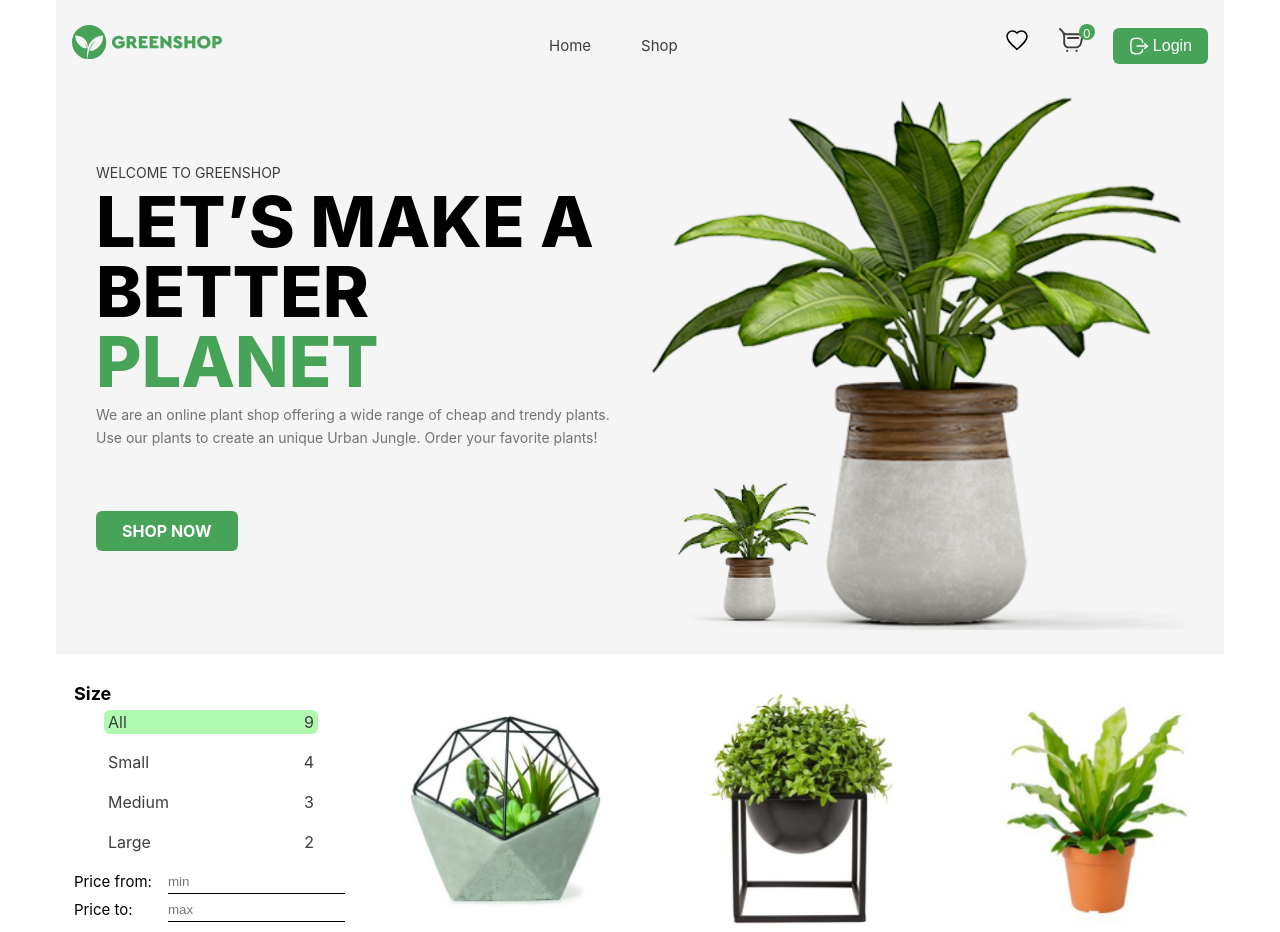
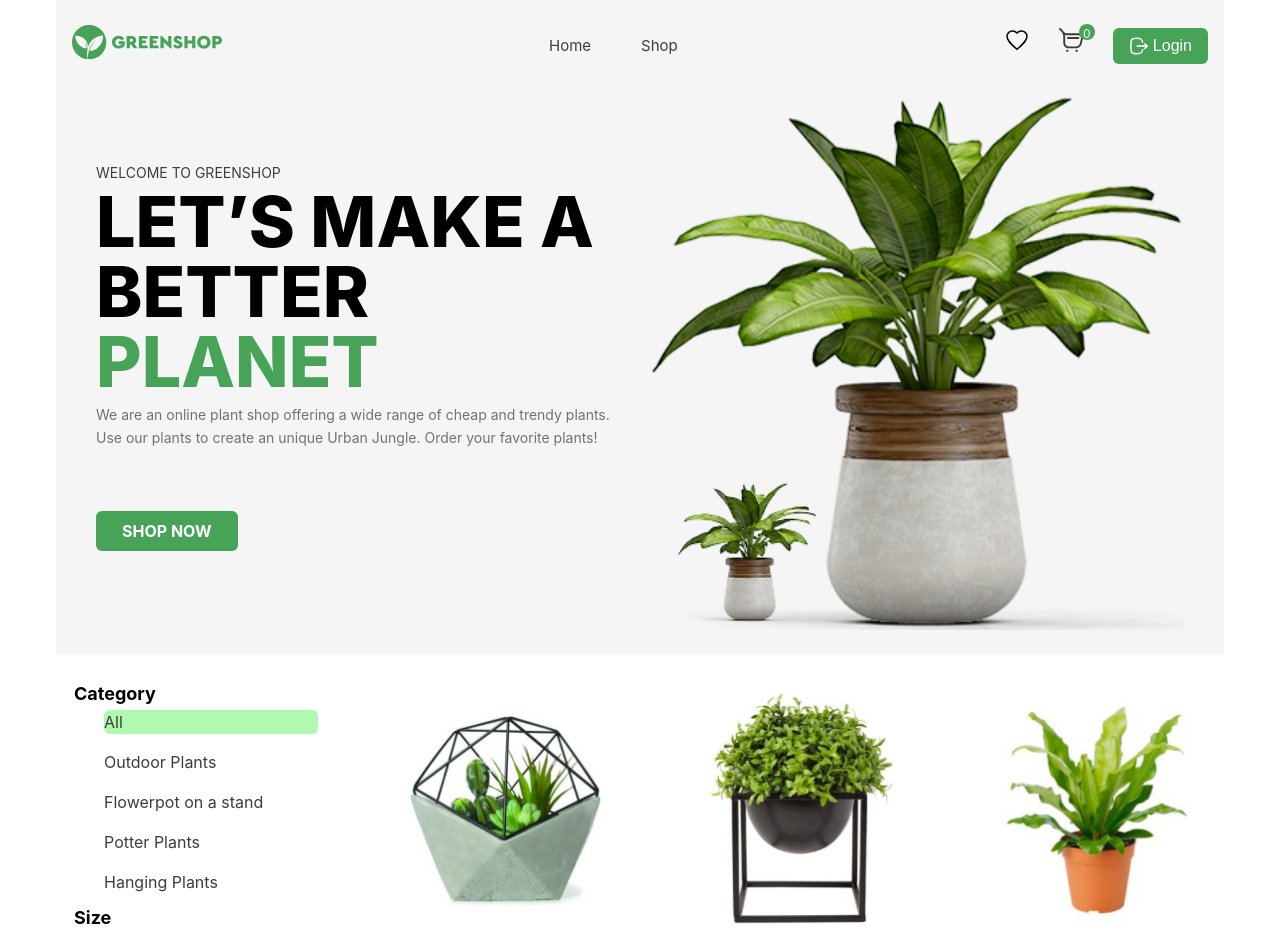
Before and after one commit to Skippy-hub/PlantsDzVue, a Vue app: page / in a window 1280 px wide. Shown: the top 932 px of the page. Built offline with nearby package versions, Linux system fonts and the light colour scheme.

Commit message:
add filter 'category'

```diff
--- a/public/Plants.json
+++ b/public/Plants.json
@@ -5,7 +5,7 @@
         "title": "Barberton Daisy",
         "price": "119.00",
         "size": "large",
-        "category": "Potter Plants"
+        "category": "Outdoor Plants"
     },
     {
         "id": 2,
@@ -13,7 +13,7 @@
         "title": "Angel Wing Begonia",
         "price": "169.00",
         "size": "medium",
-        "category": "Potter Plants"
+        "category": "Flowerpot on a stand"
     },
     {
         "id": 3,
@@ -53,7 +53,7 @@
         "title": "Bird's Nest Fern",
         "price": "99.00",
         "size": "small",
-        "category": "Potter Plants"
+        "category": "Flowerpot on a stand"
     },
     {
         "id": 8,
@@ -61,7 +61,7 @@
         "title": "Broadleaf Lady Palm",
         "price": "59.00",
         "size": "medium",
-        "category": "Potter Plants"
+        "category": "Outdoor Plants"
     },
     {
         "id": 9,
@@ -69,6 +69,6 @@
         "title": "Chinese Evergreen",
         "price": "39.00",
         "size": "small",
-        "category": "Potter Plants"
+        "category": "Hanging Plants"
     }
 ]
--- a/src/components/PlantsSection.vue
+++ b/src/components/PlantsSection.vue
@@ -3,15 +3,24 @@
     import { onMounted, ref, computed } from 'vue';
     import { CardType } from '../types';
     import { useCartStore } from '../stores/useCartStore';
+    import { useFilterStore } from '../stores/useFilterStore';
 
     const cartStore = useCartStore();
+    const filterStore = useFilterStore();
 
     const result = ref<CardType[]>([]);
 
     const sortArr = computed(() => {
         result.value = cartStore.cards;
-        if(cartStore.size == "all") return result.value;
-        return result.value.filter((card) => card.size == cartStore.size);
+        if(filterStore.size == "all" && filterStore.category == 'all'){
+            return result.value;
+        } else if(filterStore.size == 'all' && filterStore.category != 'all'){
+            return result.value.filter((card) => card.category == filterStore.category);
+        } else if(filterStore.size != 'all' && filterStore.category == 'all'){
+            return result.value.filter((card) => card.size == filterStore.size);
+        } else{
+            return result.value.filter((card) => card.category == filterStore.category && card.size == filterStore.size);
+        }
     });
 
     onMounted(() => {
@@ -39,21 +48,29 @@
     <section class="plants">
         <div class="plants__left">
             <div class="plants__left-filters">
+                <h3 class="plants__left-filters-title">Category</h3>
+                <div class="plants__left-filters-category">
+                    <p @click="filterStore.category = 'all'" class="plants__left-filters-category-text" :class="{'active': filterStore.category == 'all'}">All</p>
+                    <p @click="filterStore.category = 'Outdoor Plants'" :class="{'active': filterStore.category == 'Outdoor Plants'}" class="plants__left-filters-category-text">Outdoor Plants</p>
+                    <p @click="filterStore.category = 'Flowerpot on a stand'" :class="{'active': filterStore.category == 'Flowerpot on a stand'}" class="plants__left-filters-category-text">Flowerpot on a stand</p>
+                    <p @click="filterStore.category = 'Potter Plants'" :class="{'active': filterStore.category == 'Potter Plants'}" class="plants__left-filters-category-text">Potter Plants</p>
+                    <p @click="filterStore.category = 'Hanging Plants'" :class="{'active': filterStore.category == 'Hanging Plants'}" class="plants__left-filters-category-text">Hanging Plants</p>
+                </div>
                 <h3 class="plants__left-filters-title">Size</h3>
                 <div class="plants__left-filters-size">
-                    <div @click="cartStore.size = 'all'" :class="{'active': cartStore.size == 'all'}" class="plants__left-filters-size-block">
+                    <div @click="filterStore.size = 'all'" :class="{'active': filterStore.size == 'all'}" class="plants__left-filters-size-block">
                         <p class="plants__left-filters-size-text">All</p>
                         <p class="plants__left-filters-size-text plants__left-filters-size-text--count">{{ countPlant("all") }}</p>
                     </div>
-                    <div @click="cartStore.size = 'small'" :class="{'active': cartStore.size == 'small'}" class="plants__left-filters-size-block">
+                    <div @click="filterStore.size = 'small'" :class="{'active': filterStore.size == 'small'}" class="plants__left-filters-size-block">
                         <p class="plants__left-filters-size-text">Small</p>
                         <p class="plants__left-filters-size-text plants__left-filters-size-text--count">{{ countPlant("small") }}</p>
                     </div>
-                    <div @click="cartStore.size = 'medium'" :class="{'active': cartStore.size == 'medium'}" class="plants__left-filters-size-block">
+                    <div @click="filterStore.size = 'medium'" :class="{'active': filterStore.size == 'medium'}" class="plants__left-filters-size-block">
                         <p class="plants__left-filters-size-text">Medium</p>
                         <p class="plants__left-filters-size-text plants__left-filters-size-text--count">{{ countPlant("medium") }}</p>
                     </div>
-                    <div @click="cartStore.size = 'large'" :class="{'active': cartStore.size == 'large'}" class="plants__left-filters-size-block">
+                    <div @click="filterStore.size = 'large'" :class="{'active': filterStore.size == 'large'}" class="plants__left-filters-size-block">
                         <p class="plants__left-filters-size-text">Large</p>
                         <p class="plants__left-filters-size-text plants__left-filters-size-text--count">{{ countPlant("large") }}</p>
                     </div>
@@ -62,11 +79,11 @@
                     <div class="plants__left-filters-price-inputs">
                         <div class="plants__left-filters-price-inputs-block">
                             <label for="price1">Price from: </label>
-                            <input v-model="cartStore.minPrice" id="price1" class="plants__left-filters-price-inputs-block-input" placeholder="min" type="number">
+                            <input v-model="filterStore.minPrice" id="price1" class="plants__left-filters-price-inputs-block-input" placeholder="min" type="number">
                         </div>
                         <div class="plants__left-filters-price-inputs-block">
                             <label for="price2">Price to: </label>
-                            <input v-model="cartStore.maxPrice" id="price2" class="plants__left-filters-price-inputs-block-input" placeholder="max" type="number">
+                            <input v-model="filterStore.maxPrice" id="price2" class="plants__left-filters-price-inputs-block-input" placeholder="max" type="number">
                         </div>
                     </div>
                 </form>
@@ -75,7 +92,7 @@
         </div>
         <div class="plants__cards">
             <template v-for="card in sortArr" :key="card.id">
-                <template v-if="(!cartStore.minPrice || card.price >= cartStore.minPrice) && (!cartStore.maxPrice || card.price <= cartStore.maxPrice)">
+                <template v-if="(!filterStore.minPrice || card.price >= filterStore.minPrice) && (!filterStore.maxPrice || card.price <= filterStore.maxPrice)">
                     <CardPlant
                     :key = "card.id"
                     :image="card.image" :title="card.title" :price="card.price" :id="card.id"
@@ -116,6 +133,27 @@
                     margin-bottom: 0.5rem;
                 }
 
+                &-category{
+                    padding: 0 1.875rem;
+                    display: flex;
+                    flex-direction: column;
+                    gap: 1rem;
+                    margin-bottom: 1rem;
+
+                    &-text{
+                        padding: 0.25rem 0;
+                        font-size: 1rem;
+                        line-height: 100%;
+                        color: #3d3d3d;
+                        border-radius: 0.375rem;
+                        cursor: pointer;
+
+                        &:hover{
+                            background: #00f00050;
+                        }
+                    }
+                }
+
                 &-size{
                     padding: 0 1.875rem;
                     display: flex;
@@ -132,10 +170,6 @@
                         border-radius: 0.375rem;
 
                         &:hover{
-                            background: #00f00050;
-                        }
-
-                        &.active{
                             background: #00f00050;
                         }
                     }
@@ -208,6 +242,7 @@
         &__cards{
             display: grid;
             grid-template-columns: repeat(3, auto);
+            grid-auto-rows: 18.75rem;
             gap: 3rem;
 
             @media (max-width: 1200px) {
@@ -219,4 +254,8 @@
             }
         }
     }
+
+    .active{
+        background: #00f00050;
+    }
 </style>
--- a/src/stores/useCartStore.ts
+++ b/src/stores/useCartStore.ts
@@ -3,9 +3,6 @@ import { computed, ref } from 'vue';
 import { CardType } from '../types';
 
 export const useCartStore = defineStore('cart', () => {
-    const minPrice = ref<string>();
-    const maxPrice = ref<string>();
-    const size = ref<string>('all');
 
     const cardsCountArr = ref<CardType[]>(getCartImmediately());
 
@@ -147,8 +144,5 @@ export const useCartStore = defineStore('cart', () => {
         applyText,
         display,
         color,
-        minPrice,
-        maxPrice,
-        size,
     }
 });
--- /dev/null
+++ b/src/stores/useFilterStore.ts
@@ -0,0 +1,17 @@
+import { defineStore } from 'pinia';
+import { ref } from 'vue';
+
+export const useFilterStore = defineStore('filter', () => {
+
+    const minPrice = ref<string>();
+    const maxPrice = ref<string>();
+    const size = ref<string>('all');
+    const category = ref<string>('all');
+
+    return{
+        minPrice,
+        maxPrice,
+        size,
+        category,
+    }
+});
--- a/src/views/Shop.vue
+++ b/src/views/Shop.vue
@@ -1,10 +1,12 @@
 <script setup lang="ts">
-    import { ref, onMounted, computed } from 'vue';
+    import { onMounted, computed } from 'vue';
     import CardPlant from '../components/CardPlant.vue';
     import { useCartStore } from '../stores/useCartStore';
+    import { useFilterStore } from '../stores/useFilterStore';
 
 
     const cartStore = useCartStore();
+    const filterStore = useFilterStore();
 
     onMounted(() => {
         if (cartStore.cards.length) return;
@@ -12,10 +14,14 @@
     });
 
     const filterSize = computed(() => {
-        if(cartStore.size == 'all'){
+        if(filterStore.size == 'all' && filterStore.category == 'all'){
             return cartStore.cards;
-        }else{
-            return cartStore.cards.filter((card) => card.size == cartStore.size);
+        } else if(filterStore.size == 'all' && filterStore.category != 'all'){
+            return cartStore.cards.filter((card) => card.category == filterStore.category);
+        } else if(filterStore.size != 'all' && filterStore.category == 'all'){
+            return cartStore.cards.filter((card) => card.size == filterStore.size);
+        } else{
+            return cartStore.cards.filter((card) => card.category == filterStore.category && card.size == filterStore.size);
         }
     });
 </script>
@@ -25,27 +31,37 @@
         <div class="shop__filters">
             <div class="shop__filters-size">
                 <label class="shop__filters-size-text" for="size">Size: </label>
-                <select class="shop__filters-size-select" v-model="cartStore.size" name="size" id="size">
+                <select class="shop__filters-size-select" v-model="filterStore.size" name="size" id="size">
                     <option class="shop__filters-size-select-value" value="all">All</option>
                     <option class="shop__filters-size-select-value" value="small">Small</option>
                     <option class="shop__filters-size-select-value" value="medium">Medium</option>
                     <option class="shop__filters-size-select-value" value="large">Large</option>
                 </select>
             </div>
+            <div class="shop__filters-category">
+                <label class="shop__filters-category-text" for="category">Category: </label>
+                <select class="shop__filters-category-select" v-model="filterStore.category" name="category" id="category">
+                    <option class="shop__filters-category-select-value" value="all">All</option>
+                    <option class="shop__filters-category-select-value" value="Outdoor Plants">Outdoor Plants</option>
+                    <option class="shop__filters-category-select-value" value="Flowerpot on a stand">Flowerpot on a stand</option>
+                    <option class="shop__filters-category-select-value" value="Potter Plants">Potter Plants</option>
+                    <option class="shop__filters-category-select-value" value="Hanging Plants">Hanging Plants</option>
+                </select>
+            </div>
             <div class="shop__filters-price">
                 <div class="shop__filters-price-block">
                     <label class="shop__filters-price-block-text" for="min">Price from: </label>
-                    <input class="shop__filters-price-block-input" id="min" v-model="cartStore.minPrice" type="number">
+                    <input class="shop__filters-price-block-input" id="min" v-model="filterStore.minPrice" type="number">
                 </div>
                 <div class="shop__filters-price-block">
                     <label class="shop__filters-price-block-text" for="max">Price to: </label>
-                    <input class="shop__filters-price-block-input" id="max" v-model="cartStore.maxPrice" type="number">
+                    <input class="shop__filters-price-block-input" id="max" v-model="filterStore.maxPrice" type="number">
                 </div>
             </div>
         </div>
         <div class="shop__cards">
             <template v-for="card in filterSize" :key="card.id">
-                <template v-if="(!cartStore.minPrice || card.price >= cartStore.minPrice) && (!cartStore.maxPrice || card.price <= cartStore.maxPrice)">
+                <template v-if="(!filterStore.minPrice || card.price >= filterStore.minPrice) && (!filterStore.maxPrice || card.price <= filterStore.maxPrice)">
                     <CardPlant
                     :key = "card.id"
                     :image="card.image" :title="card.title" :price="card.price" :id="card.id"
--- a/src/views/ShopCard.vue
+++ b/src/views/ShopCard.vue
@@ -94,7 +94,6 @@
                     <button class="shopCard__specification-cart-count-button btn" @click="increment()">+</button>
                 </div>
                 <div class="shopCard__specification-cart-buttons">
-                    <button class="shopCard__specification-cart-buttons-button btn">buy now</button>
                     <button @click="toCart" :class="{'cart': cartStore.isCardInCart(+id)}" class="shopCard__specification-cart-buttons-button btn">{{cartStore.isCardInCart(+id) ? "remove" : "add to cart"}}</button>
                     <button @click="favourite" class="shopCard__specification-cart-buttons-button btn btn--favourite">
                         <svg width="20" height="20" viewBox="0 0 24 24" xmlns="http://www.w3.org/2000/svg">
@@ -110,7 +109,6 @@
             </div>
             <div class="shopCard__specification-tags">
                 <p class="shopCard__specification-tags-text"><span class="shopCard__specification-tags-text-bold">Category:</span> {{ cardData?.category }}</p>
-                <p class="shopCard__specification-tags-text"><span class="shopCard__specification-tags-text-bold">Tags:</span> Home, Garden, Plants</p>
             </div>
         </div>
     </section>
```
